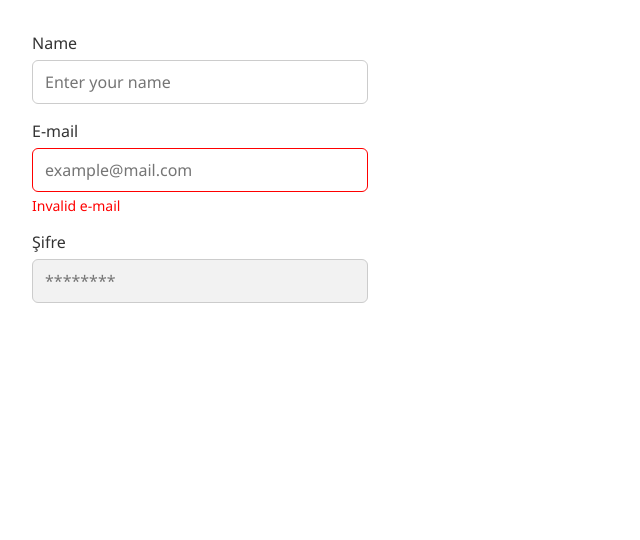
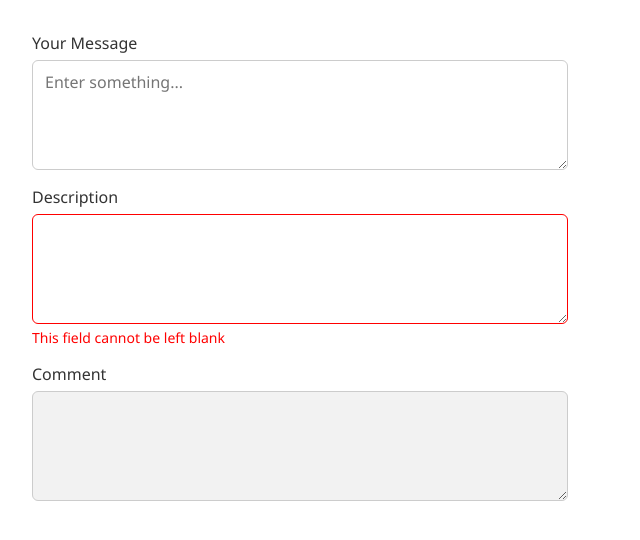
Before and after one commit to DorukhanBekdur/dorukhan-ui, a React (Vite) app: page / in a window 1280 px wide. Shown: the top 540 px of the page, without its empty margins (0-640 px from the left). Built offline with nearby package versions, Linux system fonts and the light colour scheme.

Commit message:
Add Textarea component with label, error, and disabled states

```diff
--- a/src/App.jsx
+++ b/src/App.jsx
@@ -1,26 +1,21 @@
 import { useState } from "react";
-import Input from "./components/Input/Input";
+import Textarea from "./components/Textarea/Textarea";
 
 function App() {
-  const [name, setName] = useState("");
+  const [message, setMessage] = useState("");
 
   return (
-    <div style={{ padding: "2rem", maxWidth: "400px" }}>
-      <Input
-        label="Name"
-        placeholder="Enter your name"
-        value={name}
-        onChange={(e) => setName(e.target.value)}
+    <div style={{ padding: "2rem", maxWidth: "600px" }}>
+      <Textarea
+        label="Your Message"
+        placeholder="Enter something..."
+        value={message}
+        onChange={(e) => setMessage(e.target.value)}
       />
 
-      <Input
-        label="E-mail"
-        placeholder="example@mail.com"
-        type="email"
-        error="Invalid e-mail"
-      />
+      <Textarea label="Description" error="This field cannot be left blank" />
 
-      <Input label="Şifre" type="password" placeholder="********" disabled />
+      <Textarea label="Comment" disabled />
     </div>
   );
 }
--- /dev/null
+++ b/src/components/Textarea/Textarea.css
@@ -0,0 +1,42 @@
+.textarea-wrapper {
+  display: flex;
+  flex-direction: column;
+  margin-bottom: 1rem;
+  font-family: inherit;
+}
+
+.textarea-label {
+  margin-bottom: 6px;
+  font-weight: 500;
+  color: #333;
+}
+
+.textarea-field {
+  padding: 10px 12px;
+  border-radius: 6px;
+  border: 1.5px solid #ccc;
+  font-size: 16px;
+  transition: border-color 0.2s ease;
+  resize: vertical;
+  font-family: inherit;
+}
+
+.textarea-field:focus {
+  border-color: #73b1a6;
+  outline: none;
+}
+
+.textarea-error {
+  border-color: red;
+}
+
+.textarea-error-message {
+  margin-top: 4px;
+  color: red;
+  font-size: 14px;
+}
+
+.disabled .textarea-field {
+  background-color: #f2f2f2;
+  cursor: not-allowed;
+}
--- /dev/null
+++ b/src/components/Textarea/Textarea.jsx
@@ -0,0 +1,30 @@
+import "./Textarea.css";
+
+const Textarea = ({
+  label,
+  placeholder = "",
+  value,
+  onChange,
+  error,
+  disabled = false,
+  rows = 4,
+  ...props
+}) => {
+  return (
+    <div className={`textarea-wrapper ${disabled ? "disabled" : ""}`}>
+      {label && <label className="textarea-label">{label}</label>}
+      <textarea
+        className={`textarea-field ${error ? "textarea-error" : ""}`}
+        placeholder={placeholder}
+        value={value}
+        onChange={onChange}
+        disabled={disabled}
+        rows={rows}
+        {...props}
+      />
+      {error && <p className="textarea-error-message">{error}</p>}
+    </div>
+  );
+};
+
+export default Textarea;
```
